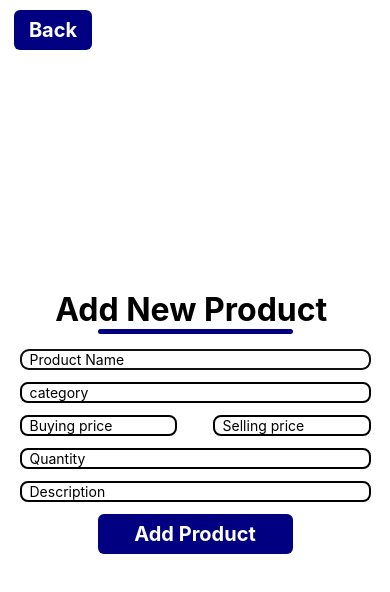
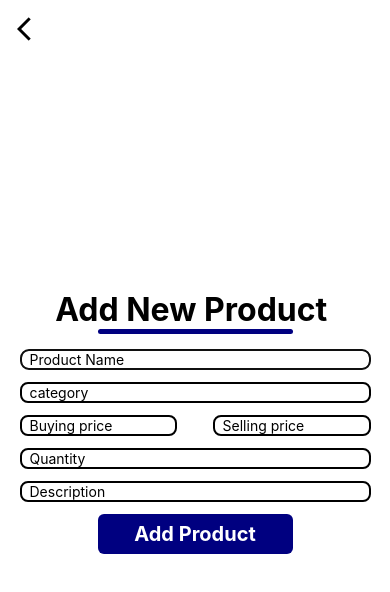
Before and after one commit to muhammadfuzailahmed/Inventory-Management-System, a React Native app: screen /AddProduct in a window 390 px wide. Shown: the top 592 px of the page. Built offline with nearby package versions, Linux system fonts and the light colour scheme.

Commit message:
Replace back button with back icon

```diff
--- a/Components/Screens/Expenses/AddExpense/AddExpense.jsx
+++ b/Components/Screens/Expenses/AddExpense/AddExpense.jsx
@@ -3,13 +3,14 @@ import React, { useState } from 'react'
 import Button from '../../../UI/Button/Button';
 import Toast from 'react-native-toast-message';
 import axios from 'axios';
+import MaterialIcons from 'react-native-vector-icons/MaterialIcons';
 
-const AddExpense = ({user, showModal, refreshExpenses}) => {
+const AddExpense = ({ user, showModal, refreshExpenses }) => {
   const [title, setTile] = useState("");
   const [category, setCategory] = useState("");
   const [amount, setAmount] = useState("");
 
-  const handleCancelBtn = () => {
+  const handleBackBtn = () => {
     showModal(false);
     refreshExpenses();
   }
@@ -61,9 +62,9 @@ const AddExpense = ({user, showModal, refreshExpenses}) => {
   return (
     <Modal animationType='slide'>
       <View style={styles.container}>
-      <View style={styles.cancelBtnContainer}>
-        <Button onPress={handleCancelBtn} title="Back"/>
-      </View>
+        <Text onPress={handleBackBtn} style={styles.backBtnContainer}>
+          <MaterialIcons name="arrow-back-ios-new" size={28} />
+        </Text>
         <Text style={styles.expense}>Add Expense</Text>
         <View style={styles.horizontalBar}></View>
         <View style={styles.addExpenseForm}>
@@ -140,8 +141,12 @@ const styles = StyleSheet.create({
     paddingLeft: 90
   },
   saveexptext: {
-
     fontSize: 24,
     color: '#ffffffff'
+  },
+  backBtnContainer: {
+    position: "absolute",
+    top: 15,
+    left: 10
   }
 })
--- a/Components/Screens/Products/AddProduct/AddProduct.jsx
+++ b/Components/Screens/Products/AddProduct/AddProduct.jsx
@@ -3,8 +3,9 @@ import React, { useState } from 'react'
 import Button from '../../../UI/Button/Button'
 import Toast from 'react-native-toast-message'
 import axios from 'axios'
+import MaterialIcons from 'react-native-vector-icons/MaterialIcons';
 
-const AddProduct = ({ setModal, route, fetchData, user}) => {
+const AddProduct = ({ setModal, route, fetchData, user }) => {
 
   const [productName, setProductName] = useState("");
   const [productCategory, setProductCategory] = useState("");
@@ -14,7 +15,7 @@ const AddProduct = ({ setModal, route, fetchData, user}) => {
   const [productDescription, setProductDescription] = useState("");
   const [isShown, setIsShown] = useState(true);
 
-  const handleCancelBtn = () => {
+  const handleBackBtn = () => {
     setModal(false);
     fetchData();
   }
@@ -61,7 +62,7 @@ const AddProduct = ({ setModal, route, fetchData, user}) => {
         } else if (error.response.status = 401) {
           Toast.show({
             type: "error",
-            text1: "Con't add product!"
+            text1: "Product not found"
           })
         }
       }
@@ -73,9 +74,9 @@ const AddProduct = ({ setModal, route, fetchData, user}) => {
   return (
     <Modal animationType='slide'>
       <View style={styles.container}>
-    <View style={styles.cancelBtnContainer}>
-      <Button onPress={handleCancelBtn} title="Back"/>
-    </View>
+        <Text onPress={handleBackBtn} style={styles.backBtnContainer}>
+          <MaterialIcons name="arrow-back-ios-new" size={28} />
+        </Text>
         <Text style={styles.product}>Add New Product </Text>
         <View style={styles.horizontalBar}></View>
         <View style={styles.addProdoctForm}>
@@ -157,5 +158,10 @@ const styles = StyleSheet.create({
   saveexptext: {
     fontSize: 24,
     color: '#ffffffff'
+  },
+  backBtnContainer: {
+    position: "absolute",
+    top: 15,
+    left: 10
   }
 })
```
Lines whose indentation alone changed are shown as unchanged.
